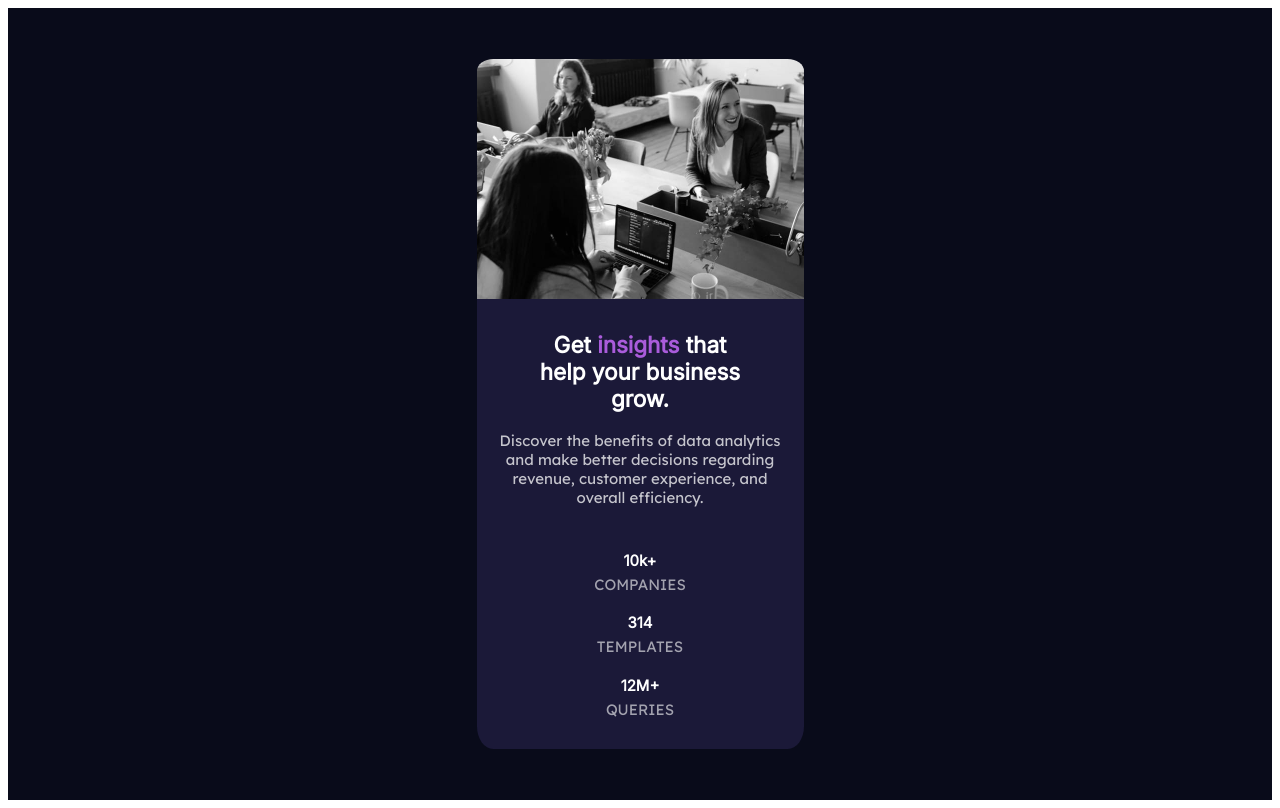
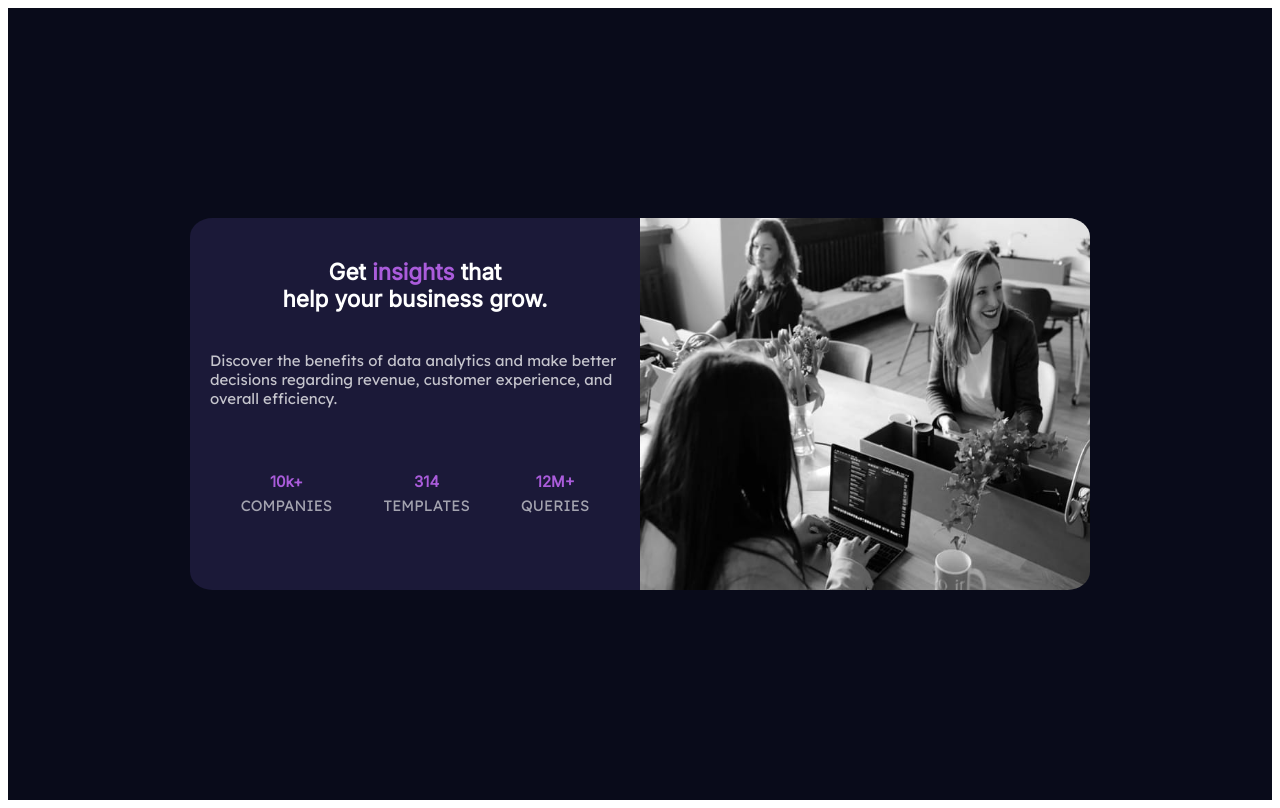
Before and after one commit to lland88/proyect-3-html-css, a plain HTML site: page index.html in a window 1280 px wide. Drawn offline with Linux system fonts and the light colour scheme.

Commit message:
final form

```diff
--- a/index.html
+++ b/index.html
@@ -26,9 +26,7 @@
 
       <div class="contenido">
         <h1 class="whitefont">
-          Get <span>insights</span> that <br />
-          help your business <br />
-          grow.
+          Get <span>insights</span> that <br />help your business grow.
         </h1>
         <h2>
           Discover the benefits of data analytics and make better decisions
@@ -36,15 +34,15 @@
         </h2>
         <div class="stats">
           <div>
-            <h4 class="whitefont">10k+</h4>
+            <h4>10k+</h4>
             <h3>COMPANIES</h3>
           </div>
           <div>
-            <h4 class="whitefont">314</h4>
+            <h4>314</h4>
             <h3>TEMPLATES</h3>
           </div>
           <div>
-            <h4 class="whitefont">12M+</h4>
+            <h4>12M+</h4>
             <h3>QUERIES</h3>
           </div>
         </div>
--- a/style.css
+++ b/style.css
@@ -13,6 +13,7 @@ section {
 .imagen {
   display: flex;
 }
+
 .mobile {
   width: 327px;
   height: 240px;
@@ -69,3 +70,60 @@ h3 {
   text-align: center;
   margin-top: -15px;
 }
+
+h4 {
+  color: hsl(277, 64%, 61%);
+  font-family: "Inter", sans-serif;
+  text-align: center;
+}
+
+@media (min-width: 720px) {
+  section {
+    display: flex;
+    flex-direction: row-reverse;
+  }
+  .imagen {
+  }
+  .mobile {
+    display: none;
+  }
+  .desk {
+    display: block;
+    width: 450px;
+    height: 371.6px;
+    border-bottom-right-radius: 5%;
+    border-top-right-radius: 5%;
+  }
+  .contenido {
+    width: 40vw;
+    max-width: 450px;
+    height: 371.6px;
+    min-height: 200px;
+    display: flex;
+    border-bottom-right-radius: 0%;
+    border-top-left-radius: 5%;
+  }
+  .stats {
+    display: flex;
+    width: 35vw;
+    max-width: 400px;
+    height: 100px;
+    justify-content: space-around;
+  }
+  .whitefont {
+    text-align: center;
+    margin-top: 40px;
+  }
+  span {
+  }
+  h1 {
+  }
+  h2 {
+    margin: 20px 20px;
+    text-align: start;
+  }
+  h3 {
+  }
+  h4 {
+  }
+}
```
